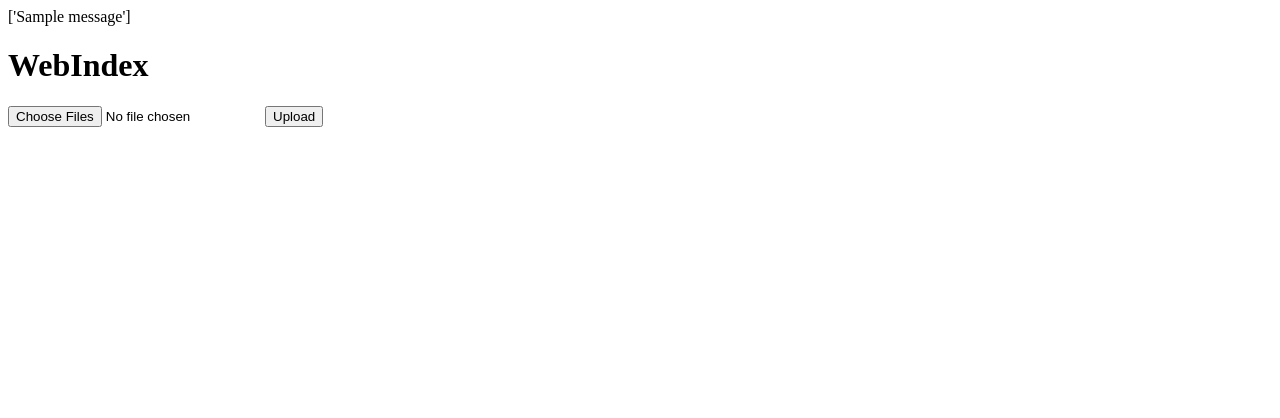
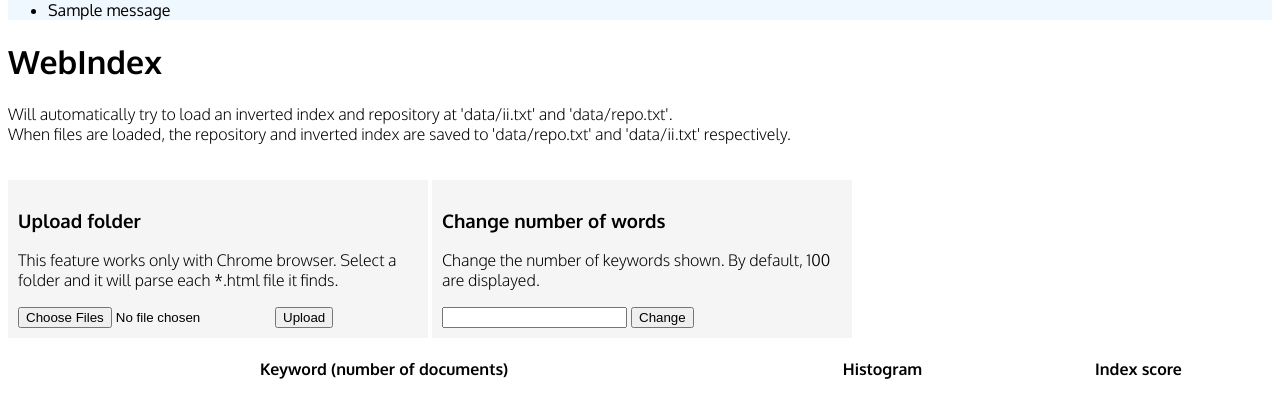
Before and after one commit to nkcr/WebIndex, a Flask app: page / in a window 1280 px wide. Shown: the top 418 px of the page. Run offline with Flask 2, Linux system fonts and the light colour scheme; one stand-in notice (Sample message) is shown; lists and menus that the app fills with data are empty.

Commit message:
Display all occurrences with kwic, made some cleanings

```diff
--- a/app/lib/Indexengine/indexengine.py
+++ b/app/lib/Indexengine/indexengine.py
@@ -84,40 +84,50 @@ def getcontext(repo, ii, keys, offset=40):
     '''Given the repository, the inverted index and the list of wordId's
     (keys), return an array containing the context of the words in the
     following form:
-    [
-        [
-            wordId, rank, [
-                [wbefore, wafter, url],
+
+    [                                      # res
+        [                                  # wordoccur
+            wordId, rank, [                # dococcurs
+                [                          # dococcur
+                    rank, url, [           # occurs
+                        [wbefore, wafter],
+                        ...
+                    ]
+                ],
                 ...
             ]
         ],
         ...
     ]
     The offset is the number of words after and before that will be
-    shown. If there is more than one, it will only show the first
-    occurence of a word in a document.
+    shown.
     '''
     res = []
     for k in keys:
-        occurs = []
-        wordoccur = [k, ii[k][0], occurs] # wordId, rank, [occurences]
-        # Iterate through each document containing a word
-        for docid in ii[k][1]:
-            hit = ii[k][1][docid][2][0] # Get only the first hit
-            blockid = hit[0]
-            position = hit[1]
-            starti = position-offset # Start index
-            if(starti<0):
-                starti = 0
-            endi = position+len(k)+offset # End index
-            content = repo[docid][2][blockid] # Get the content block
-            wbefore = content[starti:position] # Get few words before
-            if(starti > 0):
-                wbefore = '...' + wbefore
-            wafter = content[position+len(k)+1:endi] # Get few words after
-            if(endi < len(content)):
-                wafter = wafter + '...'
-            occurs.append([wbefore,wafter,repo[docid][0]])
+        dococcurs = []
+        wordoccur = [k, ii[k][0], dococcurs] # wordId, rank, [occurences]
+        # Iterate through each document containing a word, sort keys
+        # by individual rank of each document.
+        docid_keys = sorted(ii[k][1], key=lambda k2: ii[k][1][k2][1], reverse=True )
+        for docid in docid_keys:
+            occurs = []
+            dococcur = [ ii[k][1][docid][1], repo[docid][0], occurs ] # rank, url, occurs
+            for hit in ii[k][1][docid][2]:
+                blockid = hit[0]
+                position = hit[1]
+                starti = position-offset # Start index
+                if(starti<0):
+                    starti = 0
+                endi = position+len(k)+offset # End index
+                content = repo[docid][2][blockid] # Get the content block
+                wbefore = content[starti:position] # Get few words before
+                if(starti > 0):
+                    wbefore = '...' + wbefore
+                wafter = content[position+len(k)+1:endi] # Get few words after
+                if(endi < len(content)):
+                    wafter = wafter + '...'
+                occurs.append([wbefore,wafter])
+            dococcurs.append(dococcur)
         res.append(wordoccur) # Append the occurence to the result
     return res
 
--- a/app/static/design.css
+++ b/app/static/design.css
@@ -1,7 +1,35 @@
 * {
   /*margin: 0;
   padding: 0;*/
+  box-sizing: border-box;
 }
+
+body {
+  font-family: 'Oxygen', sans-serif;
+  margin-top: 0;
+}
+
+ul.flashes {
+  background: aliceblue;
+  margin: 0;
+}
+
+p.info {
+  font-weight: lighter;
+}
+
+.row {
+  padding: 20px 0;
+}
+  .row .block {
+    display: inline-block;
+    vertical-align: top;
+    padding: 10px;
+    background: #f5f5f5;
+  }
+    .row .block .info {
+      max-width: 400px;
+    }
 
 table {
   border-collapse: collapse;
@@ -33,3 +61,27 @@ table {
     table td.occurs {
       padding: 10px;
     }
+    table tr.occur {
+      transition: 270ms;
+    }
+    table tr.occur:hover {
+      background: rgba(0, 0, 255, 0.1);
+    }
+
+.display-occurs {
+  font-size: 12px;
+  cursor: pointer;
+  font-weight: lighter;
+  padding: 0 0 10px 0;
+}
+  .display-occurs:hover {
+    color: blue;
+  }
+.all-occurs {
+  display: none;
+  background: rgba(0, 0, 255, 0.1);
+  margin: 0 0 15px 0;
+}
+  .all-occurs td {
+    padding: 10px;
+  }
--- a/app/templates/index.html
+++ b/app/templates/index.html
@@ -3,22 +3,67 @@
   <head>
     <title>WebIndex</title>
     <link rel="stylesheet" type="text/css" href="{{ url_for('static',filename='design.css') }}">
+    <link href='https://fonts.googleapis.com/css?family=Oxygen:400,700,300' rel='stylesheet' type='text/css'>
   </head>
   <body>
-    {{ get_flashed_messages() }}
+
+    <!-- Handle flashe messages from Flask -->
+    {% with messages = get_flashed_messages() %}
+      {% if messages %}
+        <ul class=flashes>
+        {% for message in messages %}
+          <li>{{ message }}</li>
+        {% endfor %}
+        </ul>
+      {% endif %}
+    {% endwith %}
+
     <h1>WebIndex</h1>
+    <p class="info">
+      Will automatically try to load an inverted index and repository at
+      'data/ii.txt' and 'data/repo.txt'.<br>
+      When files are loaded, the repository and inverted index are saved to
+      'data/repo.txt' and 'data/ii.txt' respectively.
+    </p>
 
-    <form action="" method=post enctype=multipart/form-data>
-      <p><input type=file name=file webkitdirectory directory multiple>
-         <input type=submit value=Upload>
-    </form>
+    <div class="row">
+      <!-- Folder upload form -->
+      <div class="block">
+        <h3>Upload folder</h3>
+        <form action="" method=post enctype=multipart/form-data>
+          <p class="info">This feature works only with Chrome browser. Select a folder
+          and it will parse each *.html file it finds.</p>
+          <input type=file name=file webkitdirectory directory multiple>
+          <input type=submit value=Upload>
+        </form>
+      </div>
+      <!-- Number of key-words form -->
+      <div class="block">
+        <h3>Change number of words</h3>
+        <form action="" method=get>
+          <p class="info">Change the number of keywords shown. By default,
+            100 are displayed.</p>
+          <input type=number name=quantity>
+          <input type=submit value=Change>
+        </form>
+      </div>
+    </div>
 
+    <!-- Keywords table -->
     <table>
+      <thead>
+        <tr>
+          <th>Keyword (number of documents)</th>
+          <th>Histogram</th>
+          <th>Index score</th>
+        </tr>
+      </thead>
+      <!-- For each keyword -->
       {% for word in best %}
         <tr onclick="$(this).next().toggle()" class="keyword">
           <td class="kw"><b>{{ word[0] }}</b> ({{ word[2] | length }})</td>
           <td class="stat">
-            <div style="width:{{ word[1] | percent }}px">
+            <div style="width:{{ word[1] | cut }}px">
             </div>
           </td>
           <td>{{ word[1] | cut }}</td>
@@ -26,10 +71,26 @@
         <tr class="occurs-wrapper">
           <td class="occurs">
             <table>
-              {% for occ in word[2] %}
-                <tr>
-                  <td>{{ occ[0] }} <b>{{ word[0] }}</b> {{ occ[1] }}</td>
-                  <td><a href="{{ url_for('static', filename=occ[2]) }}">{{ occ[2] }}</a></td>
+              <!-- For each occurence of a keyword in a document -->
+              {% for dococcur in word[2] %}
+                <tr class="occur">
+                  <td>{{ dococcur[2][0][0] }} <b>{{ word[0] }}</b> {{ dococcur[2][0][1] }}</td>
+                  <td><a href="{{ url_for('static', filename=dococcur[1]) }}">{{ dococcur[1] }}</a></td>
+                  <td>{{ dococcur[0] | cut }}</td>
+                </tr>
+                <tr class="toggle-occurs">
+                  <td class="display-occurs">+ ({{ dococcur[2] | length - 1 }})</td>
+                </tr>
+                <tr class="all-occurs">
+                  <td>
+                    <table>
+                      {% for occur in dococcur[2][1:] %}
+                      <tr>
+                        <td>{{ occur[0] }} <b>{{ word[0] }}</b> {{ occur[1] }}</td>
+                      </tr>
+                      {% endfor %}
+                    </table>
+                  </td>
                 </tr>
               {% endfor %}
             </table>
@@ -38,12 +99,18 @@
       {% endfor %}
     </table>
 
+    <!-- Load Jquery -->
     <script type=text/javascript src="{{
       url_for('static', filename='jquery-3.0.0.min.js') }}"></script>
+    <!-- Hide occurences, handle toggle click -->
     <script>
       $(document).ready(function(){
         $('.occurs-wrapper').toggle();
+        $('.toggle-occurs').on('click', function() {
+          $(this).next().toggle();
+        });
       });
     </script>
+
   </body>
 </html>
--- a/app/webindex.py
+++ b/app/webindex.py
@@ -51,15 +51,6 @@ class Webindex:
     def saverepo(self):
         iengine.savejson('data/repo.txt', self.repo)
 
-    def savestats(self, path, quantity=100):
-        iengine.settfidf2(self.repo,self.getii())
-        iengine.setwrank(self.engine.ii)
-        keys = iengine.mostranked(quantity,self.getii())
-        with open(path, 'w') as csvfile:
-            spamwriter = csv.writer(csvfile)
-            for k in keys:
-                spamwriter.writerow([k,round(self.getii()[k][0],2)])
-
     def read_mostranked(self, quantity=100):
         try:
             ii = iengine.importjson('data/ii.txt')
--- a/app/webstart.py
+++ b/app/webstart.py
@@ -9,21 +9,24 @@ UPLOAD_FOLDER = 'static/uploads'
 ALLOWED_EXTENSIONS = set(['html'])
 
 app.config['UPLOAD_FOLDER'] = UPLOAD_FOLDER
-app.config['SECRET_KEY'] = 'bad_secret'
+app.config['SECRET_KEY']    = 'dyf45hmlg350xykfh590ahfgsnek692d'
+app.config['DEFAULT_QUANTITY'] = 100
 
 def cut_filter(s):
+    '''This is a jinja filter. It removes extra digits on a float
+    '''
     return round(s,2)
 app.jinja_env.filters['cut'] = cut_filter
 
-def percent_filter(s):
-    return round(s,2)
-app.jinja_env.filters['percent'] = percent_filter
-
 def allowed_file(filename):
+    '''Check if a filename has the good extension (ie .html)
+    '''
     return '.' in filename and \
            filename.rsplit('.', 1)[1] in ALLOWED_EXTENSIONS
 
 def clean_folder(path):
+    '''Removes the content of a folder.
+    '''
     for the_file in os.listdir(path):
         file_path = os.path.join(path, the_file)
         try:
@@ -35,7 +38,16 @@ def clean_folder(path):
 
 @app.route('/', methods=['GET', 'POST'])
 def index():
+    '''This is our main and only entry. It can display keywords based
+    on data found in 'data' folder or read html files from a folder and
+    creating the datastructures that will be saved in 'data' folder.
+    '''
     webindex = wi.Webindex()
+    quantity = request.args.get("quantity")
+    if(quantity is None):
+        quantity = app.config['DEFAULT_QUANTITY']
+    else:
+        quantity = int(quantity)
     if request.method == 'POST':
         # check if the post request has the file part
         if 'file' not in request.files:
@@ -56,9 +68,9 @@ def index():
                 webindex.handlefile(filepath)
             else:
                 flash('Found unallowed file extension: ' + file.filename)
-        best = webindex.mostranked(1000)
+        best = webindex.mostranked(quantity)
         webindex.saveii()
         webindex.saverepo()
     else:
-        best = webindex.read_mostranked(1000)
+        best = webindex.read_mostranked(quantity)
     return render_template('index.html', best=best)
```
Also changed, not shown: app/lib/Indexengine/test_indexengine.py (+13 -13 lines).
